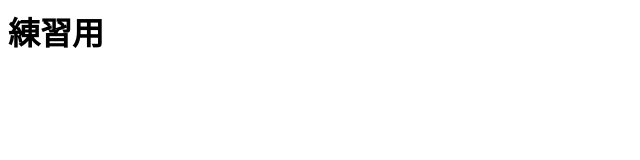
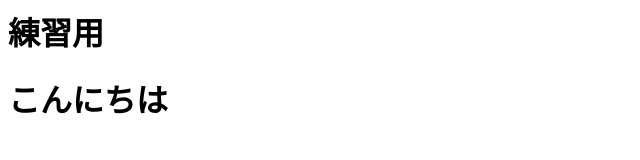
Before and after one commit to webcamp-daizu/git-practice, a plain HTML site: page index.html in a window 1280 px wide. Shown: the whole page, without its empty margins (0-640 px from the left). Drawn offline with Linux system fonts and the light colour scheme.

Commit message:
こんにちはを追加

```diff
--- a/index.html
+++ b/index.html
@@ -1 +1,2 @@
 <h1>練習用</h1>
+<h1>こんにちは</h1>
```
